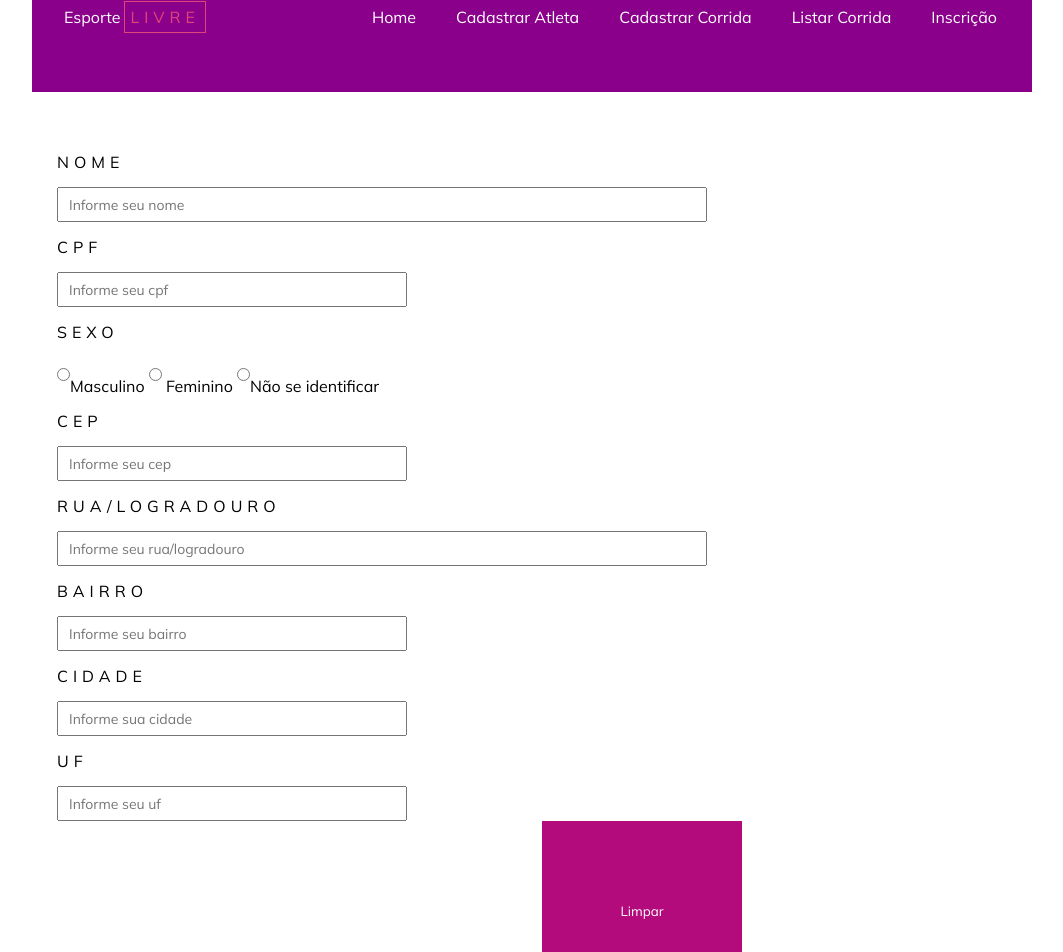
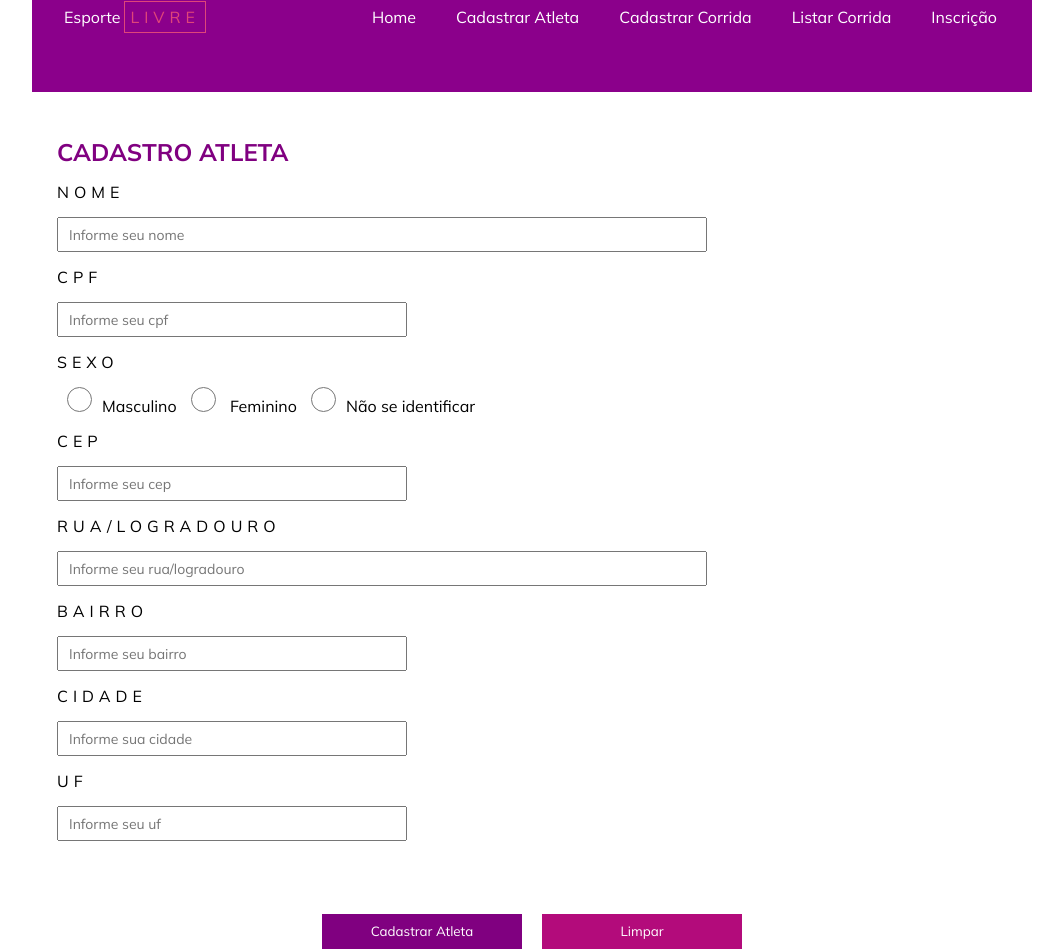
Before and after one commit to izazh2/esporte_ar_livre, an Angular app: page / in a window 1280 px wide. Shown: the part 78-1030 px from the top of the page, without its empty margins (108-1171 px from the left). Built offline with nearby package versions, Linux system fonts and the light colour scheme.

Commit message:
diversas alterações no atleta_component

```diff
--- a/src/app/component/atleta-component/atleta-component.css
+++ b/src/app/component/atleta-component/atleta-component.css
@@ -6,20 +6,25 @@
     color: var(--cor_secundaria);
 }
 
+h2{
+    text-transform: uppercase;
+    color: var(--botao01);
+}
+
 label{
     display: block;
     padding: 15px 0px;
     text-transform: uppercase;
-    letter-spacing: 5px;
+    letter-spacing: 5px
 }
 
 input{
     height: 35px;
-    padding: 10px;
-    font-size: 14px ;
+    padding: 10px ;
+    font-size: 14px;
 }
 
-input[typr=radio]{
+input[type=radio]{
     width: 25px;
     height: 25px;
     margin: 0px 10px;
@@ -43,19 +48,19 @@ input[typr=radio]{
 
 button{
     width: 200px;
-    height: 180px;
+    height: 35px;
     cursor: pointer;
     border: none;
 }
 
 #btnAdd{
     margin-right: 10px;
-    background-color: var(---botao01);
+    background-color: var(--botao01);
     color: var(--branca);
 }
 
 #btnLimpar{
     margin-left: 10px;
     background-color: var(--botao02);
-    color: var(--branca) ;
+    color: var(--branca);
 }
--- a/src/app/component/atleta-component/atleta-component.html
+++ b/src/app/component/atleta-component/atleta-component.html
@@ -1,4 +1,5 @@
 <div id="div-form">
+    <h2>Cadastro Atleta</h2>
     <form id="form-atleta">
 
         <label for="nome">Nome</label>
```
